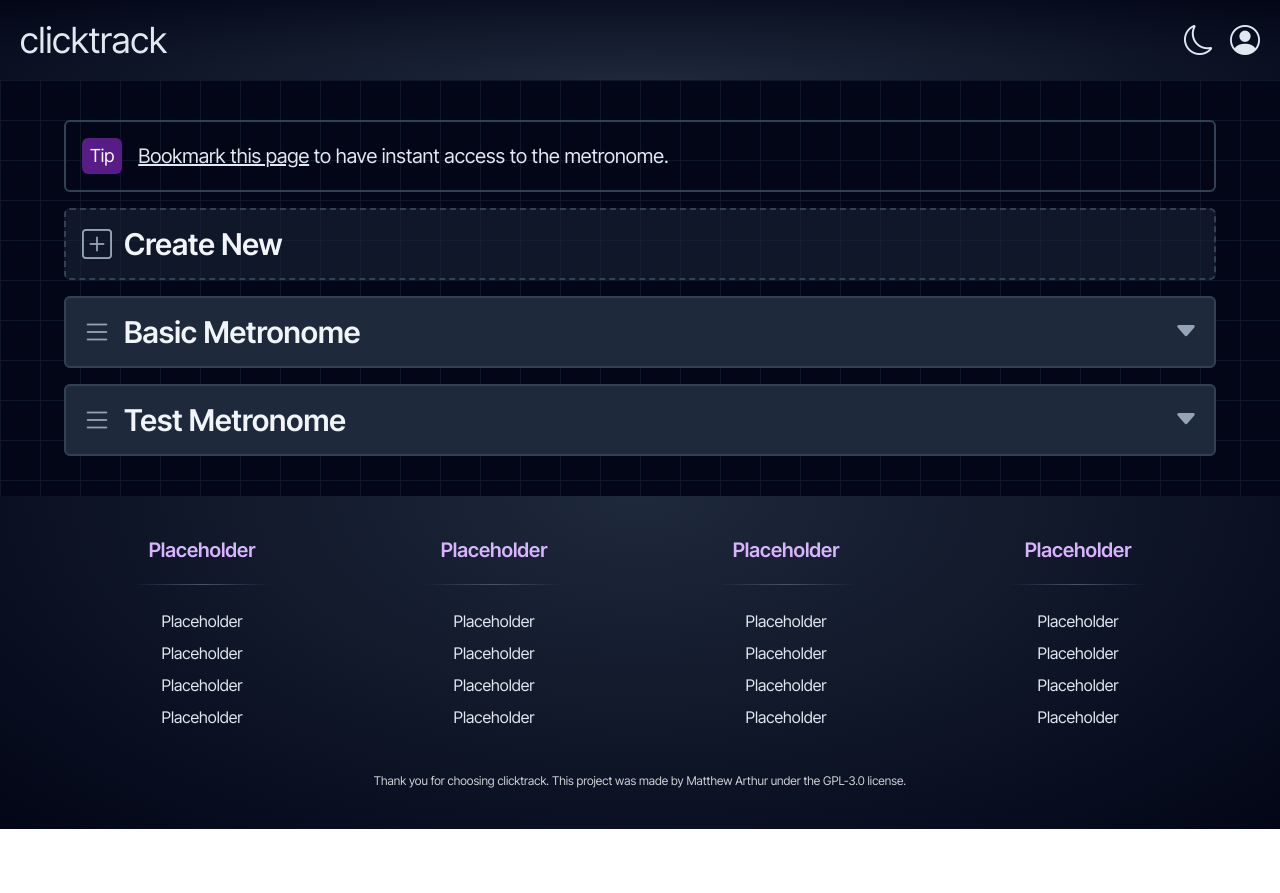
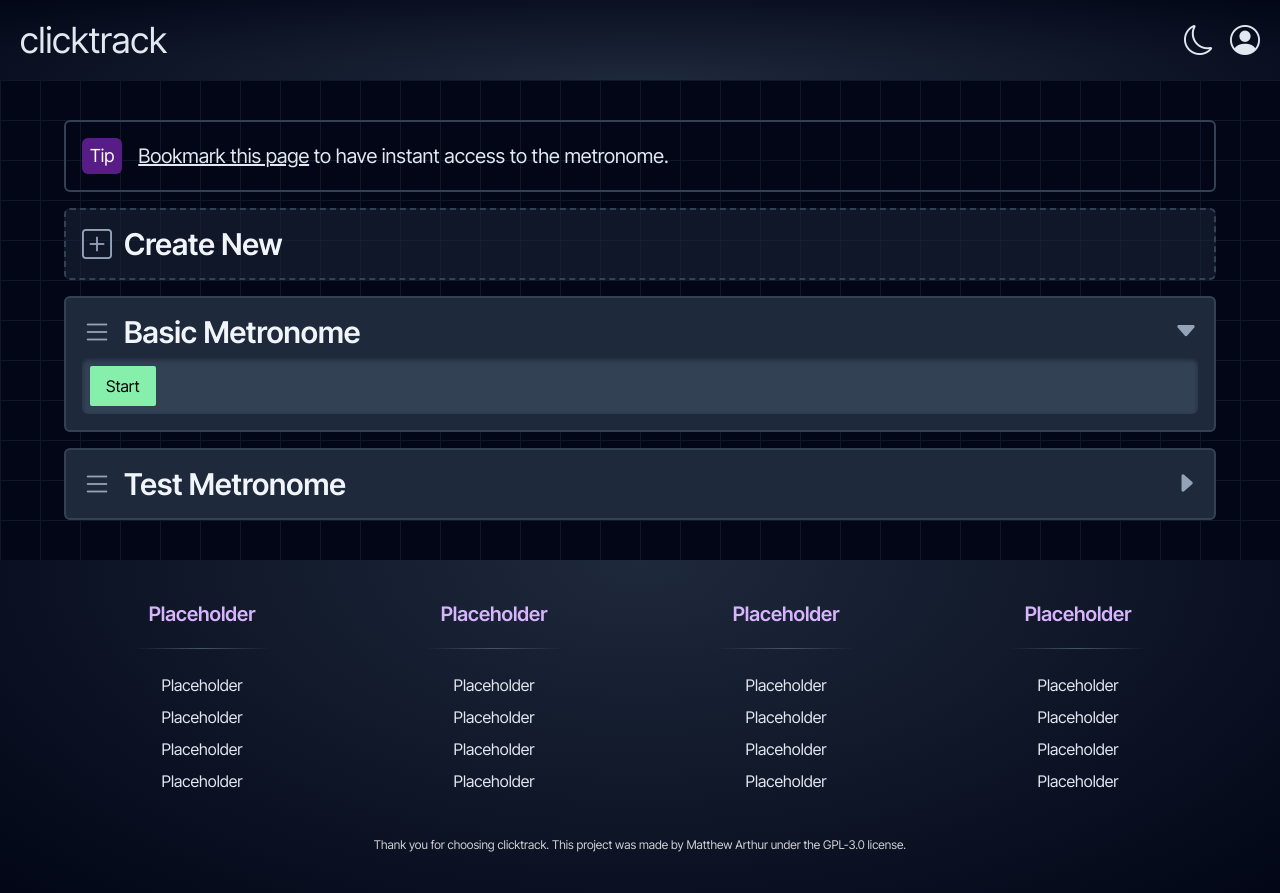
Before and after one commit to arthurmatthew/clicktrack, a React (Vite) app in the folder client/: page /app in a window 1280 px wide. Before the commit the page ends 829 px from the top, so only its background shows below. Built offline with nearby package versions, Linux system fonts and the light colour scheme.

Commit message:
Implement metronome in app

```diff
--- a/client/src/pages/app.tsx
+++ b/client/src/pages/app.tsx
@@ -2,6 +2,7 @@ import { useState } from 'react';
 import { TipSection } from '../components/app/TipSection';
 import { CreateSection } from '../components/app/CreateSection';
 import { MetronomeSection } from '../components/app/MetronomeSection';
+import { Metronome } from '../components/app/Metronome';
 
 interface Section {
   name: string;
@@ -16,7 +17,7 @@ const App = () => {
     },
     {
       name: 'Test Metronome',
-      opened: true,
+      opened: false,
     },
   ]);
 
@@ -43,7 +44,9 @@ const App = () => {
         <CreateSection add={handleAdd} />
         <ul className="flex flex-col gap-4">
           {sections.map((x, i) => (
-            <MetronomeSection key={i} name={x.name} opened={x.opened} />
+            <MetronomeSection key={i} name={x.name} opened={x.opened}>
+              <Metronome />
+            </MetronomeSection>
           ))}
         </ul>
       </div>
```
